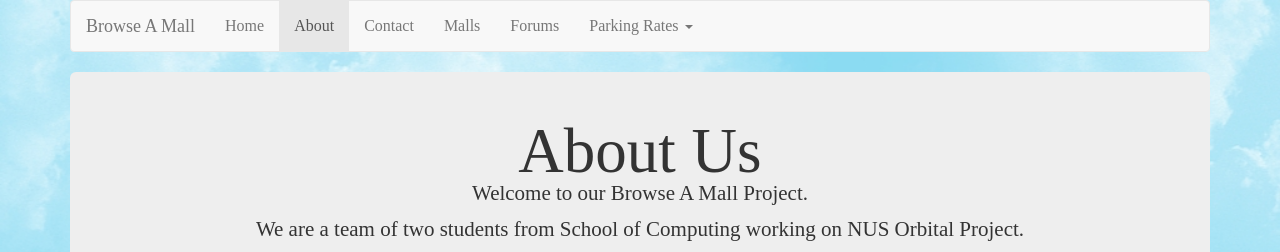
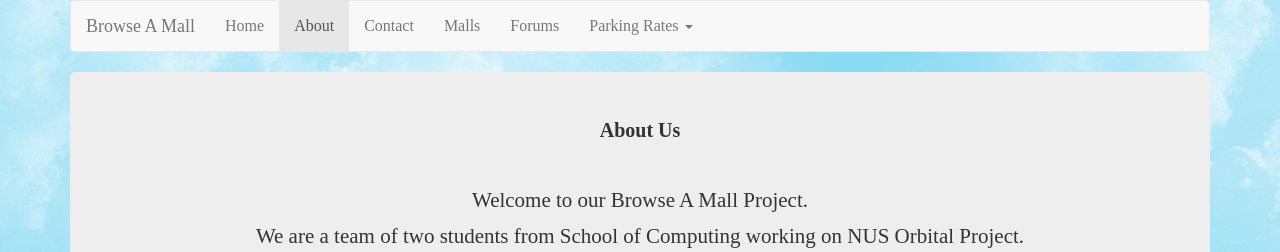
Before and after one commit to KlashbeN/BrowseAMall, a website: page aboutus.html in a window 1280 px wide. Shown: the top 252 px of the page. Drawn offline with nearby package versions, Linux system fonts and the light colour scheme.

Commit message:
Update aboutus.html

```diff
--- a/aboutus.html
+++ b/aboutus.html
@@ -59,7 +59,7 @@
       </nav>
 
    <div class="jumbotron">
-      <h1> About Us</h1>
+      <p style = "margin-bottom: 50px ; font-weight: bold; font-size:20px"><strong> About Us </strong></p>
       <p> Welcome to our Browse A Mall Project. </p>
       <p> We are a team of two students from School of Computing working on NUS Orbital Project.</p>
       <p> Click on the image to find out more</p>
```
